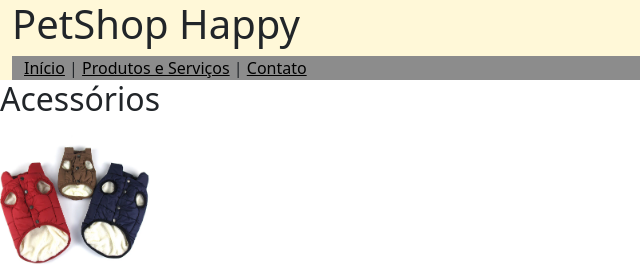
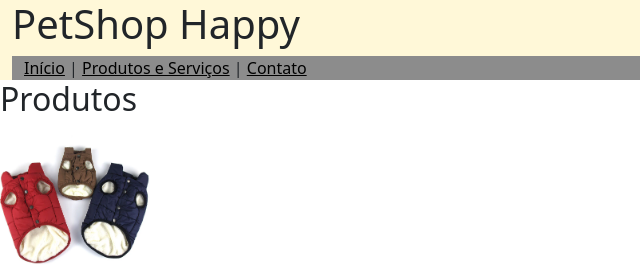
Before and after one commit to gabspyr0s/petshop-happy-fs2, a plain HTML site: page produtos.html in a window 1280 px wide. Shown: the top 266 px of the page, 0-640 px from the left. Drawn offline with Linux system fonts and the light colour scheme.

Commit message:
Update produtos.html

```diff
--- a/produtos.html
+++ b/produtos.html
@@ -39,7 +39,7 @@
 <main>
     <!-- Acessórios -->
     <section>
-        <h2>Acessórios</h2>
+        <h2>Produtos</h2>
 
         <article>
             <img src="roupa.png" alt="Roupa de inverno para cachorro" width="150">
```
